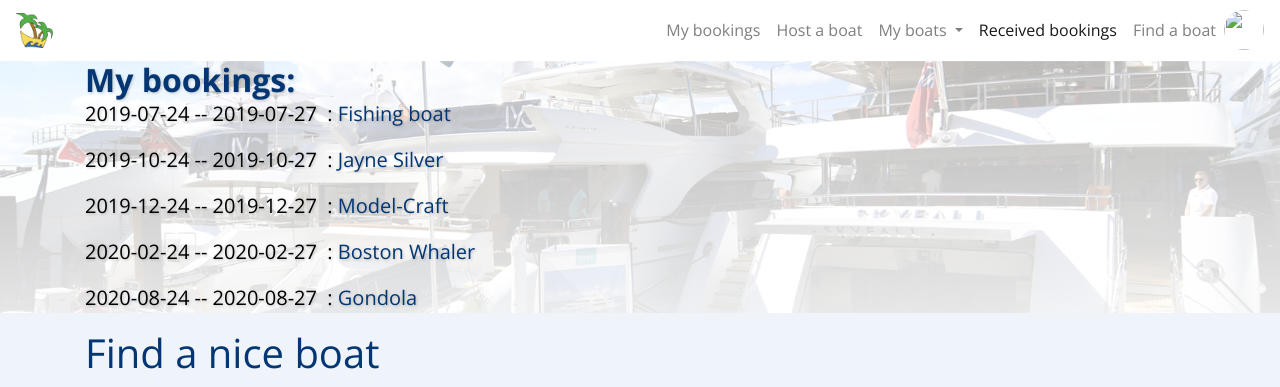
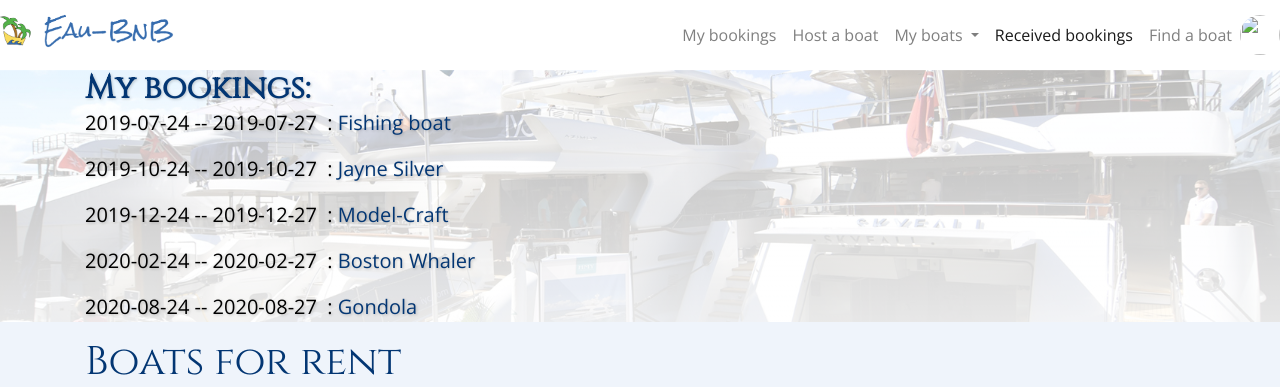
Before and after one commit to OscNil/eau-bnb, a Rails app: page / in a window 1280 px wide. Shown: the top 387 px of the page. Run offline with Rails 7, Linux system fonts and the light colour scheme; a user stored in the database is signed in; data comes from the database, SQL or seed files in the repository; style sheets or scripts are compiled from the project's sources; some libraries are stand-ins or nearby versions.

Commit message:
scrolling and brand name

```diff
--- a/app/assets/stylesheets/application.scss
+++ b/app/assets/stylesheets/application.scss
@@ -18,5 +18,11 @@
 
 h1 {
   color: $eau-blue;
-  font-family: 'Open sans';
+  font-family: 'Cinzel';
+  // font-weight: bold;
 }
+
+.div-scroller {
+  overflow-y: auto;
+  height: 700px;
+}
--- a/app/assets/stylesheets/components/_navbar.scss
+++ b/app/assets/stylesheets/components/_navbar.scss
@@ -1,15 +1,15 @@
 .navbar-lewagon {
   justify-content: space-between;
   background: white;
-}
+  padding: 0px;
+  .navbar-collapse {
+  flex-grow: 0;
+  }
+  .navbar-brand img {
+    height: 60px;
+    padding: -10px;
 
-.navbar-lewagon .navbar-collapse {
-  flex-grow: 0;
-}
-
-.navbar-lewagon .navbar-brand img {
-  width: 40px;
-  // border-radius: 50%;
+  }
 }
 
 #navbarDropdown {
@@ -18,3 +18,7 @@
     color: rgba(0, 0, 0, 0.7);
   }
 }
+
+#brand {
+  text-align: left;
+}
--- a/app/views/boats/index.html.erb
+++ b/app/views/boats/index.html.erb
@@ -1,5 +1,5 @@
-<h1>Find a nice boat</h1>
-<div class="d-flex flex-wrap">
+<h1>Boats for rent</h1>
+<div class="div-scroller d-flex flex-wrap">
   <%@boats.each do |boat|%>
   <div class="card boat-card w-300 m-1">
     <p><%= link_to (cl_image_tag boat.photo, width: 300, height: 200, crop: :fill), boat_path(boat) %></p>
--- a/app/views/boats/new.html.erb
+++ b/app/views/boats/new.html.erb
@@ -4,7 +4,7 @@
 
 <%= simple_form_for @boat, html: {class: "eau-form"} do |f|  %>
 <%= f.input :boat_name, :label => "The Name of the Boat", :placeholder => "MS Sister Mary Frances III of the Dalmatian sea" %>
-<%= f.input :day_price, :label => "Price per day (in ueros, €)", :placeholder => "€ 200" %>
+<%= f.input :day_price, :label => "Price per day (in euros, €)", :placeholder => "€ 200" %>
 <%= f.input :nbr_beds, :label => "Number of bunks", :placeholder => "65" %>
 <%= f.input :description, :placeholder => "This fabulous steam machine was first launched in the Sussex harbor back in 1899. I has a crew of 16 people including 2 chefs. Top speed: 2.8 knots." %>
 <%= f.input :photo %>
--- a/app/views/layouts/application.html.erb
+++ b/app/views/layouts/application.html.erb
@@ -8,6 +8,7 @@
     <%= action_cable_meta_tag %>
     <%= stylesheet_link_tag 'application', media: 'all' %>
     <%= favicon_link_tag asset_path('favicon-32x32.png') %>
+    <link href="https://fonts.googleapis.com/css?family=Cinzel|Montserrat" rel="stylesheet">
     <%#= stylesheet_pack_tag 'application', media: 'all' %> <!-- Uncomment if you import CSS in app/javascript/packs/application.js -->
   </head>
   <body>
--- a/app/views/shared/_navbar.html.erb
+++ b/app/views/shared/_navbar.html.erb
@@ -1,8 +1,9 @@
 <div class="navbar navbar-expand-sm navbar-light navbar-lewagon">
   <%= link_to "#", class: "navbar-brand" do %>
     <!--<%= image_tag "https://raw.githubusercontent.com/lewagon/fullstack-images/master/uikit/logo.png" %> -->
-    <%= image_tag "logo_2.png" %>
+    <%= image_tag "logo_4.png" %>
     <% end %>
+
 
   <button class="navbar-toggler" type="button" data-toggle="collapse" data-target="#navbarSupportedContent" aria-controls="navbarSupportedContent" aria-expanded="false" aria-label="Toggle navigation">
     <span class="navbar-toggler-icon"></span>
```
Also changed, not shown: app/assets/images/logo_3.png (added), app/assets/images/logo_4.png (added).
